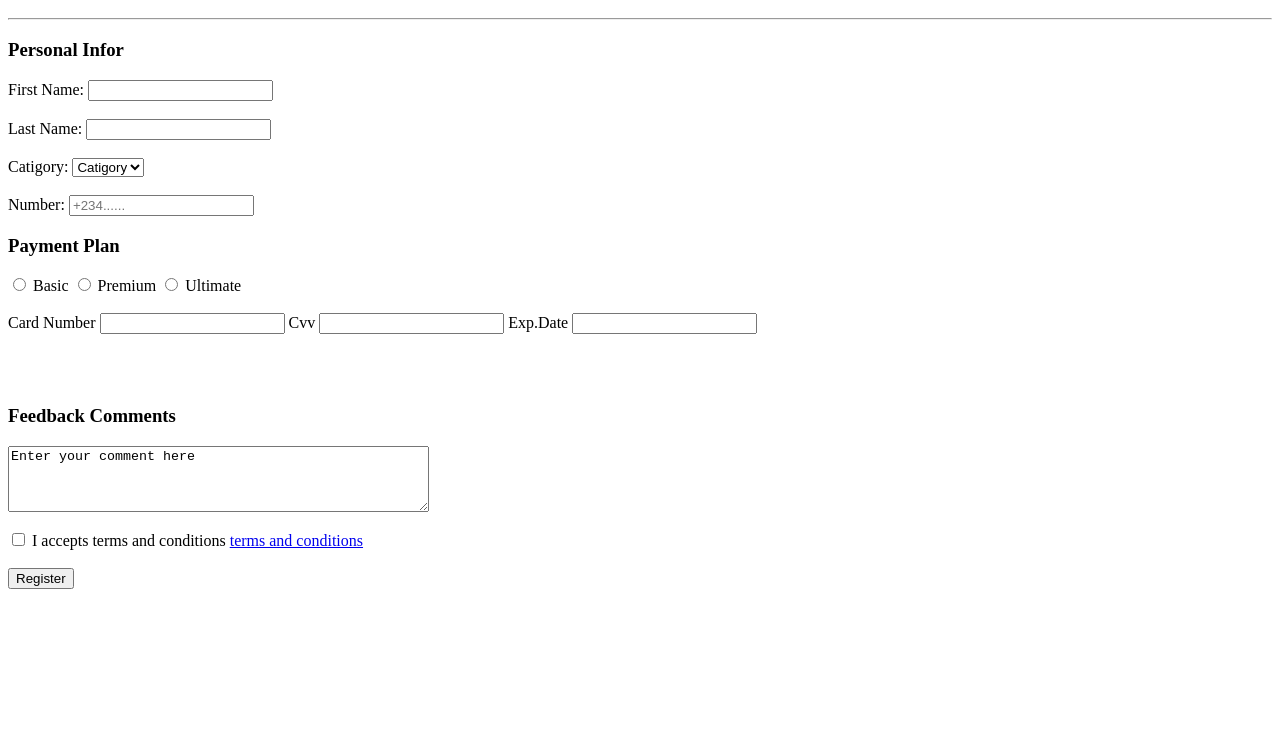
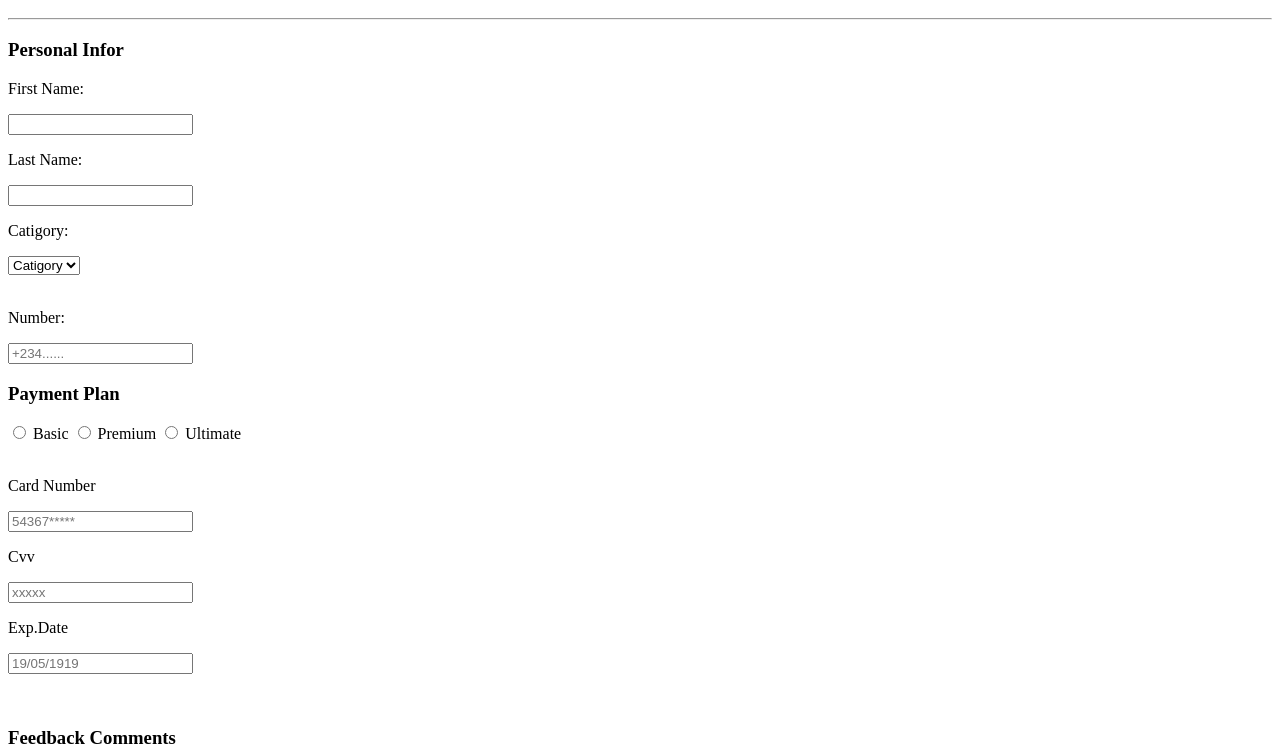
Before and after one commit to otuyamicah/Forms-tables, a plain HTML site: page Barberplan.html in a window 1280 px wide. Shown: the part 48-800 px from the top of the page. Drawn offline with Linux system fonts and the light colour scheme.

Commit message:
barber-form

```diff
--- a/Barberplan.html
+++ b/Barberplan.html
@@ -7,25 +7,22 @@
         <hr>
         <h3>Personal Infor</h3>
  <form>
-    <label>First Name:</label>
+    <p>First Name:</p>
     <input type="text" placeholder="" required/>
-</br></br>
 
-    <label>Last Name:</label>
+    <p>Last Name:</p>
     <input type="text" placeholder="" required/>
-</br></br>
 
-    <label for="catigory">Catigory:</label>
+    <p for="catigory">Catigory:</p>
     <select name="catigory" id="catigory">
-        <option
-        value="catigory">Catigory</option>
+        <option value="catigory">Catigory</option>
         <option value="Child">Child</option>
         <option value="Adult">Adult</option>
         <option value="Old">Old</option>
     </select>
 </br></br>
 
-<label>Number:</label>
+<p>Number:</p>
 <input type="tel" placeholder="+234......" required/>
  </form>
 
@@ -42,16 +39,16 @@
 <label>Ultimate</label>
 </br></br>
 
-<label>Card Number</label>
-<input type="text" placeholder="" required/>
+<p>Card Number</p>
+<input type="text" placeholder="54367*****" required/>
 
-<label>Cvv</label>
-<input type="text" placeholder="" required/>
+<p>Cvv</p>
+<input type="text" placeholder="xxxxx" required/>
 
-<label>Exp.Date</label>
-<input type="text" placeholder="" required/>
+<p>Exp.Date</p>
+<input type="text" placeholder="19/05/1919" required/>
 </form>
-</br></br>
+</br>
 
 
 <h3>Feedback Comments</h3>
@@ -59,10 +56,10 @@
 </br><br />
 
 <input type="checkbox" name="type" /> I accepts terms and conditions
-<a href="#">terms and conditions</a>
+<a href="C:\Users\DELL\OneDrive\Documents\barber form\terms & conditions.html" target="_blank">terms and conditions</a>
 <br /><br />
 
-<button type="submit" class="reg.page">Register</button>
+<a href="C:\Users\DELL\OneDrive\Documents\barber form\regpage.html" target="_blank" button type="submit" class="reg.page">Register</button>
 
 
 
```
